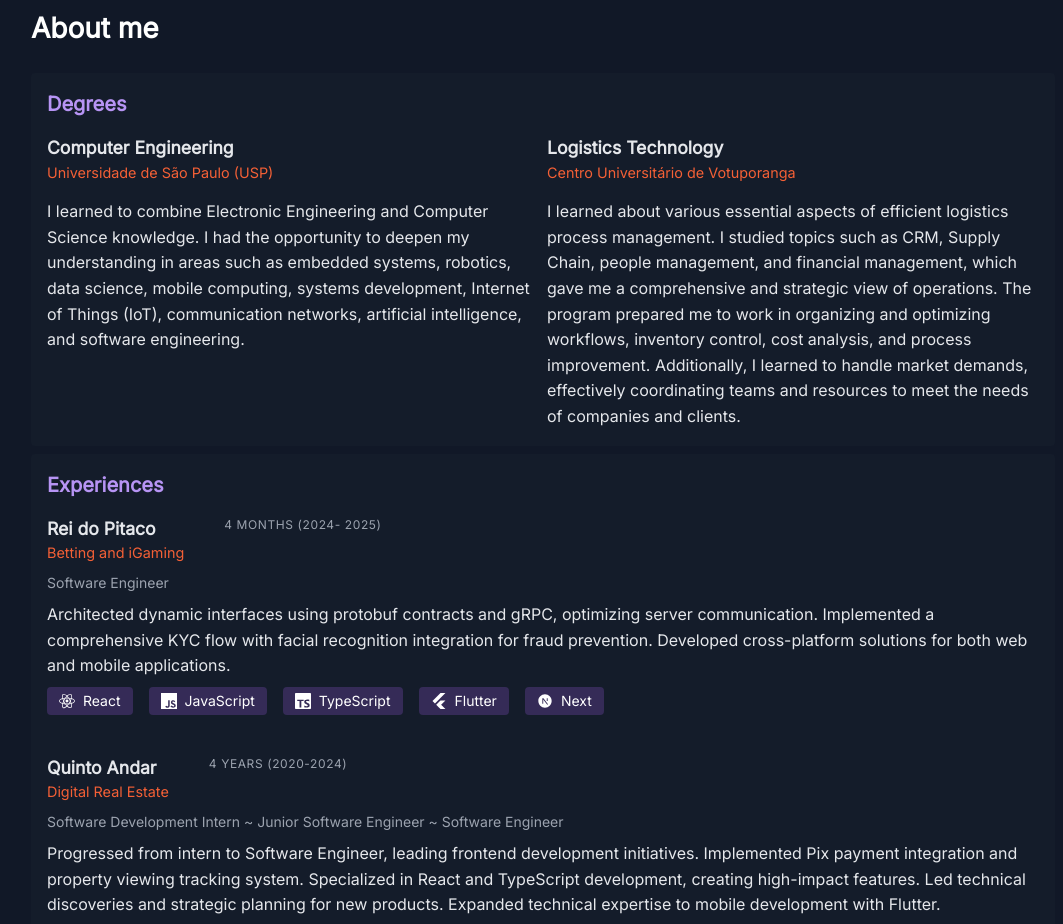
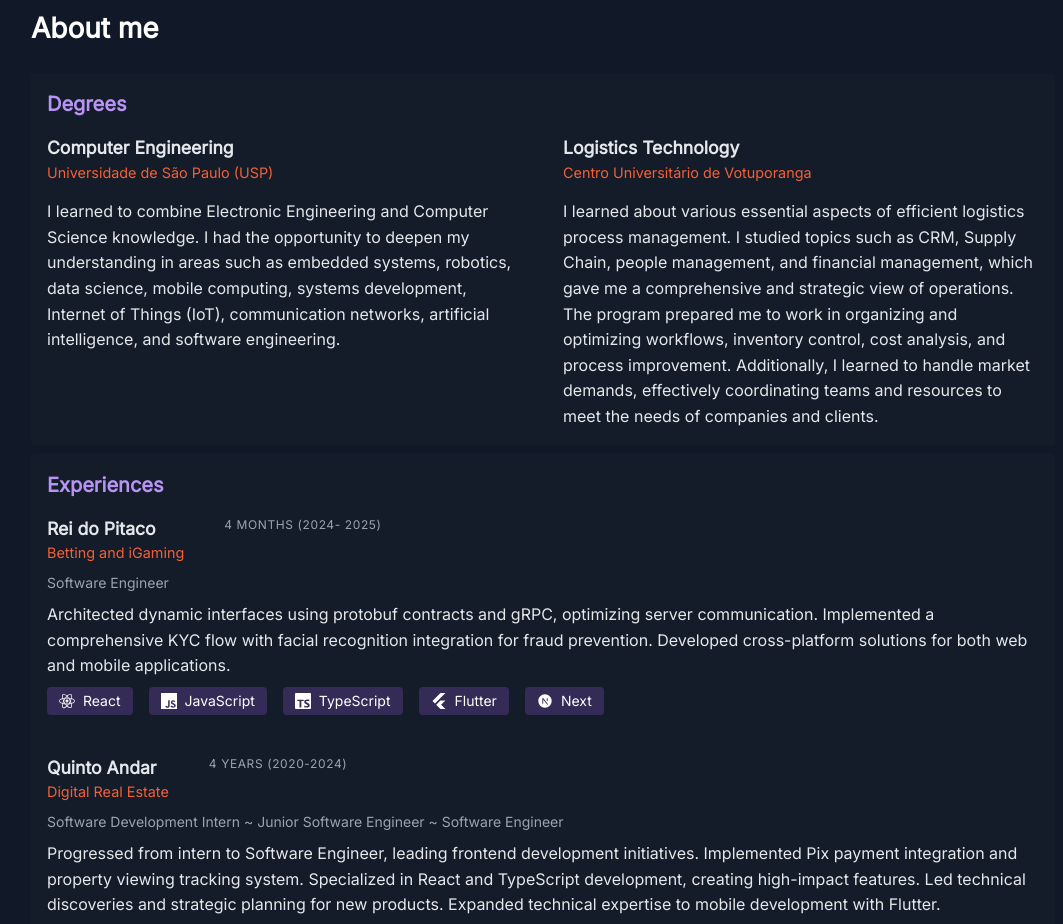
Before and after one commit to daneluzzitiago/port-ago, a Next.js app: page / in a window 1280 px wide. Shown: the part 920-1844 px from the top of the page, without its empty margins (97-1160 px from the left). Built offline with nearby package versions, Linux system fonts and the light colour scheme.

Commit message:
chore: enhance spacing

```diff
--- a/components/About/index.tsx
+++ b/components/About/index.tsx
@@ -19,7 +19,7 @@
         <Stack sx={{flexDirection: {
           xs: "column",
           sm: "row"
-        }}} gap={1} justifyContent={"space-between"}>
+        }}} gap={5} justifyContent={"space-between"}>
           {degrees.map((degree, index) => (
             <Degree key={index} degree={degree} />
           ))}
```
